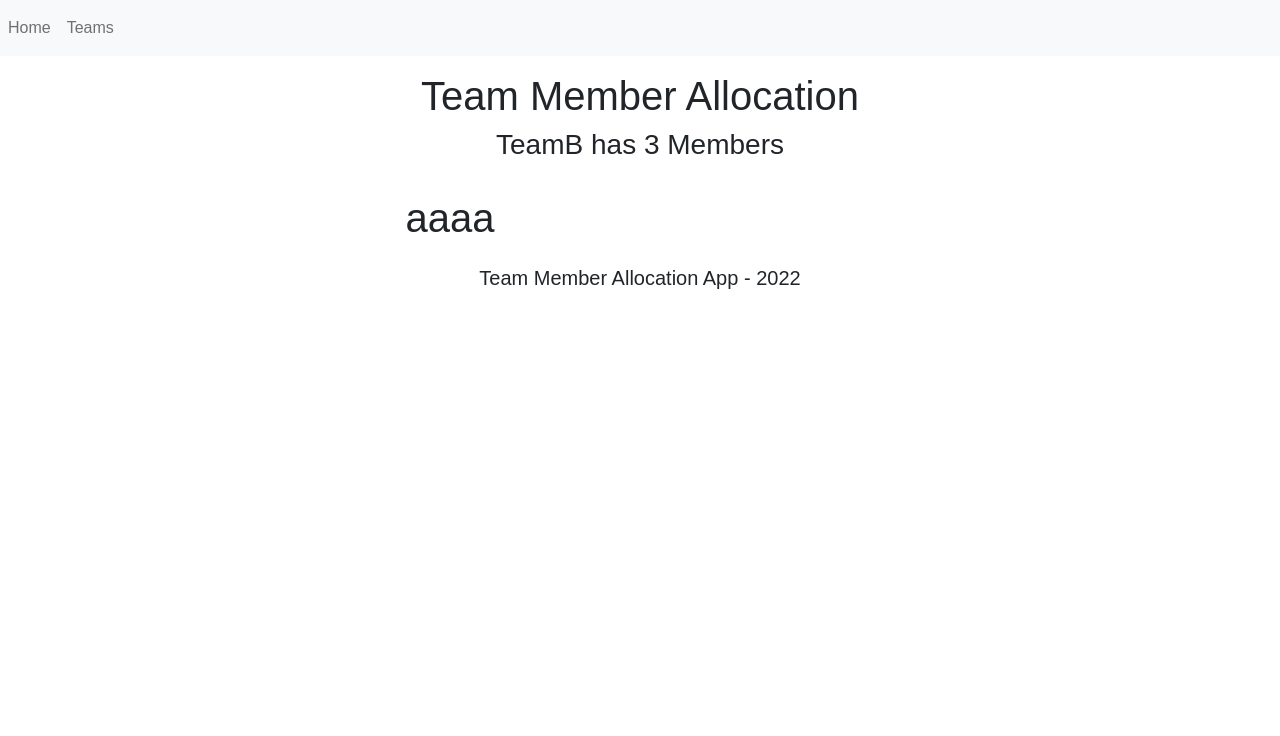
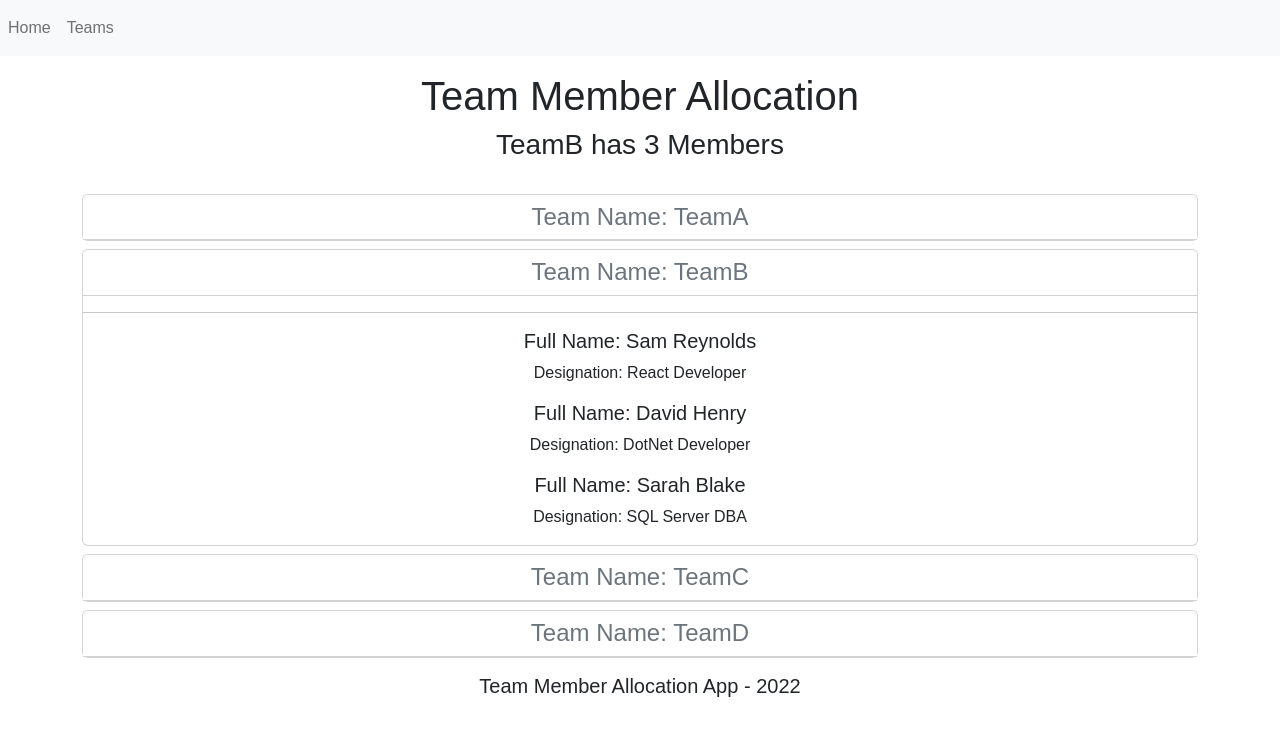
Before and after one commit to StarkoVega/project-2, a React (Create React App) app: page /GroupedTeamMembers in a window 1280 px wide. Shown: the top 736 px of the page. Built offline with nearby package versions, Linux system fonts and the light colour scheme.

Commit message:
Base functionality finished

```diff
--- a/src/App.js
+++ b/src/App.js
@@ -157,7 +157,13 @@ function App() {
           ></Route>
           <Route
             path="/GroupedTeamMembers"
-            element={<GroupedTeamMembers />}
+            element={
+              <GroupedTeamMembers
+                employees={employees}
+                selectedTeam={selectedTeam}
+                setTeam={setTeam}
+              />
+            }
           ></Route>
           <Route path="*" element={<NotFound />}></Route>
         </Routes>
--- a/src/GroupedTeamMembers.jsx
+++ b/src/GroupedTeamMembers.jsx
@@ -1,13 +1,65 @@
 import { useState } from "react";
 
-const GroupedTeamMembers = ({employees, selectedTeam, setTeam}) => {
+const GroupedTeamMembers = ({ employees, selectedTeam, setTeam }) => {
+  const [groupedEmployees, setGroupedData] = useState(groupTeamMembers());
+
+  function groupTeamMembers() {
+    let teams = [];
+
+    ["TeamA", "TeamB", "TeamC", "TeamD"].forEach((team) => {
+      teams.push({
+        team: team,
+        members: employees.filter((employee) => employee.teamName === team),
+        collapsed: selectedTeam !== team,
+      });
+    });
+
+    return teams;
+  }
+
+  function handleTeamClick(event) {
+    let transformedGroupData = groupedEmployees.map((groupedData) =>
+      groupedData.team === event.currentTarget.id
+        ? { ...groupedData, collapsed: !groupedData.collapsed }
+        : groupedData
+    );
+    setGroupedData(transformedGroupData);
+    setTeam(event.currentTarget.id);
+  }
+
   return (
     <main className="container">
-      <div className="row">
-        <div className="col-8">
-          <h1>aaaa</h1>
+      {groupedEmployees.map((item) => (
+        <div
+          key={item.team}
+          className="card mt-2"
+          style={{ cursor: "pointer" }}
+        >
+          <h4
+            id={item.team}
+            className="card-header text-secondary bg-white"
+            onClick={handleTeamClick}
+          >
+            Team Name: {item.team}
+          </h4>
+          <div
+            id={"collapse_" + item.team}
+            className={item.collapsed ? "collapse" : ""}
+          >
+            <hr />
+            {item.members.map((member) => (
+              <div className="mt-2">
+                <h5 className="card-title mt-2">
+                  <span className="text-dark">
+                    Full Name: {member.fullName}
+                  </span>
+                </h5>
+                <p>Designation: {member.designation}</p>
+              </div>
+            ))}
+          </div>
         </div>
-      </div>
+      ))}
     </main>
   );
 };
--- a/src/Header.js
+++ b/src/Header.js
@@ -5,7 +5,8 @@ const Header = ({ selectedTeam, teamMemberCount }) => {
         <div className="col-8">
           <h1>Team Member Allocation</h1>
           <h3>
-            {selectedTeam} has {teamMemberCount} Members
+            {selectedTeam} has {teamMemberCount}{" "}
+            {teamMemberCount === 1 ? "Member" : "Members"}
           </h3>
         </div>
       </div>
```
